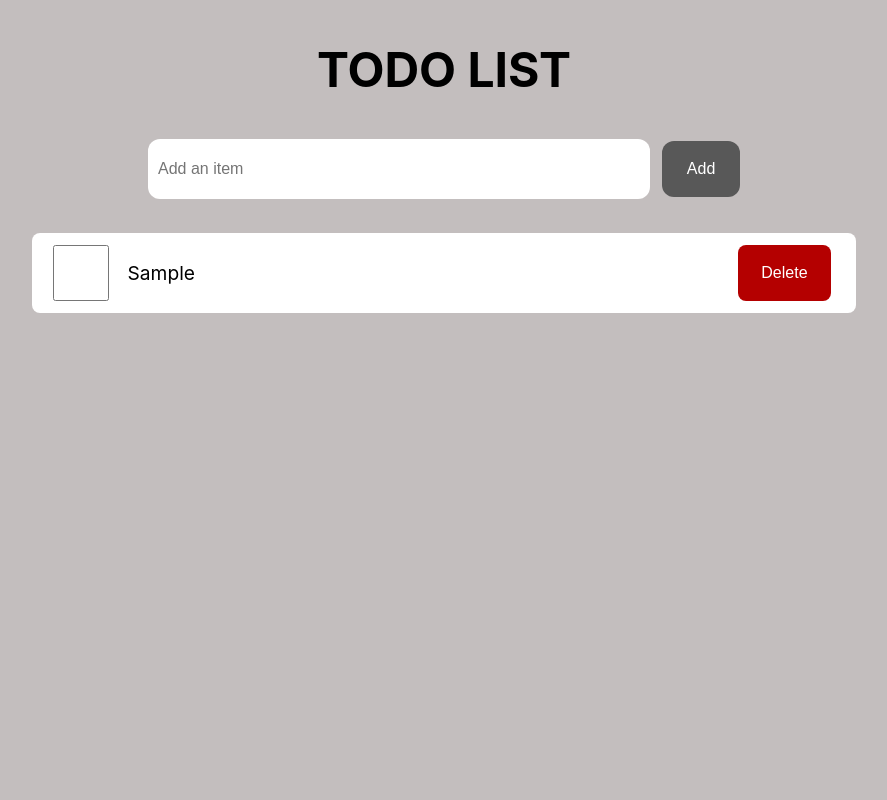
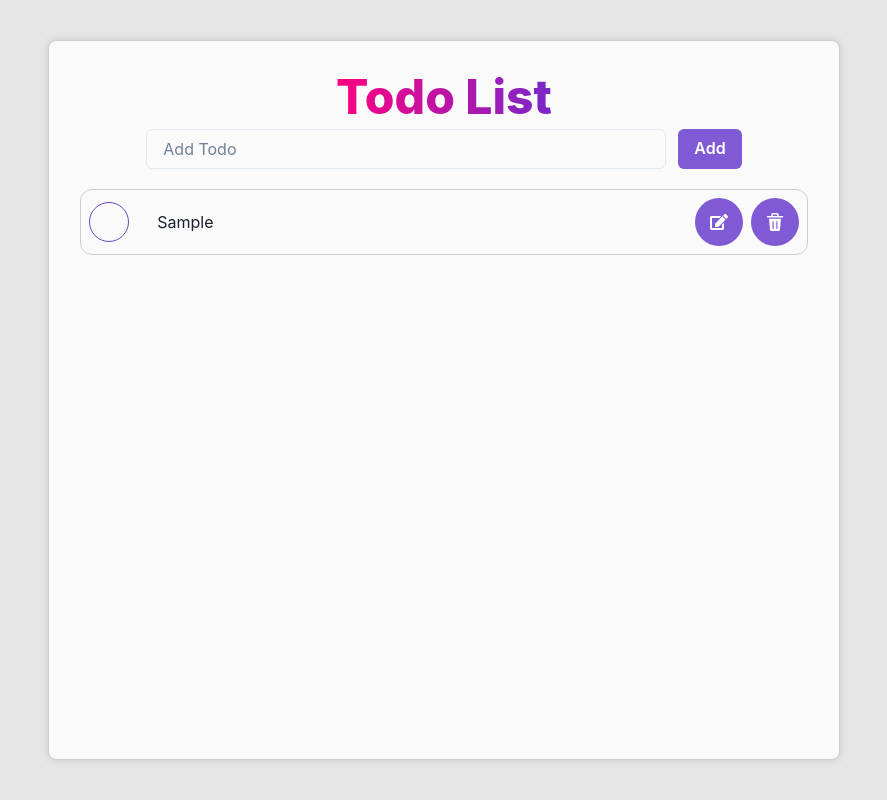
Before and after one commit to ahmadsultani/todo-redux, a React (Create React App) app: page / in a window 1280 px wide. Both pictures are taken after typing "Sample" into the empty fields and a click on the button "Add". Shown: the whole page, without its empty margins (196-1083 px from the left). Built offline with nearby package versions, Linux system fonts and the light colour scheme.

Commit message:
migrate to Chakra UI

```diff
--- a/package.json
+++ b/package.json
@@ -4,6 +4,10 @@
   "private": true,
   "homepage": "https://github.com/ahmadsultani/todo-redux.git",
   "dependencies": {
+    "@chakra-ui/icons": "^2.0.2",
+    "@chakra-ui/react": "^2.2.1",
+    "@emotion/react": "^11.9.3",
+    "@emotion/styled": "^11.9.3",
     "@reduxjs/toolkit": "^1.8.3",
     "@testing-library/jest-dom": "^5.14.1",
     "@testing-library/react": "^13.0.0",
@@ -14,8 +18,10 @@
     "@types/react-dom": "^18.0.0",
     "@types/react-redux": "^7.1.24",
     "@types/redux": "^3.6.0",
+    "framer-motion": "^6.4.3",
     "react": "^18.2.0",
     "react-dom": "^18.2.0",
+    "react-icons": "^4.4.0",
     "react-redux": "^8.0.2",
     "react-scripts": "5.0.1",
     "redux": "^4.2.0",
--- a/public/index.html
+++ b/public/index.html
@@ -2,7 +2,6 @@
 <html lang="en">
   <head>
     <meta charset="utf-8" />
-    <link rel="icon" href="%PUBLIC_URL%/favicon.ico" />
     <meta name="viewport" content="width=device-width, initial-scale=1" />
     <meta name="theme-color" content="#000000" />
     <meta
@@ -23,8 +22,10 @@
       Learn how to configure a non-root public URL by running `npm run build`.
     -->
     <title>React App</title>
+    <!-- create style -->
+
   </head>
-  <body>
+  <body style="background-color:rgb(230, 230, 230)">
     <noscript>You need to enable JavaScript to run this app.</noscript>
     <div id="root"></div>
     <!--
--- a/src/App.css
+++ /dev/null
@@ -1,13 +0,0 @@
-.App {
-  display: flex;
-  flex-direction: column;
-  align-items: center;
-  justify-content: center;
-}
-
-.title {
-  position: relative;
-  top: 5vh;
-  font-size: 3rem;
-  font-weight: bold;
-}
--- a/src/App.tsx
+++ b/src/App.tsx
@@ -1,15 +1,35 @@
 import TodoForm from './components/TodoForm';
 import TodoList from './components/TodoList';
 
-import './App.css';
+import { Heading, VStack } from '@chakra-ui/react'
 
 function App() {
   return (
-    <div className="App">
-      <span className="title">TODO LIST</span>
+    <VStack
+      position='relative'
+      top='5vh'
+      minH='90vh'
+      width='calc(40% + 35vh)'
+      align='center'
+      p={8}
+      borderWidth='1px'
+      borderColor='#ccc'
+      borderStyle='solid'
+      borderRadius={8}
+      boxShadow='0 0 8px rgba(0, 0, 0, .125)'
+      background='whiteAlpha.800'
+    >
+      <Heading
+        size="2xl"
+        textAlign="center"
+        fontWeight="extrabold"
+        bgGradient='linear(to-l, #7928CA, #FF0080)'
+        bgClip='text'
+      > Todo List
+      </Heading>
       <TodoForm />
       <TodoList />
-    </div>
+    </VStack>
   );
 }
 
--- a/src/components/TodoForm.css
+++ b/src/components/TodoForm.css
@@ -1,43 +1,6 @@
 form {
-  position: relative;
-  top: 10vh;
   display: flex;
-  width: calc(40vw + 10vh);
+  width: calc(30vw + 30vh);
   align-items: center;
   justify-content: center;
-  margin: 0 auto;
 }
-
-input {
-  flex: 1;
-  height: 7vh;
-  border: none;
-  border-radius: 12px;
-  background-color: white;
-  font-size: 1rem;
-  padding: 2px 10px;
-}
-
-input:focus {
-  outline: none;
-}
-
-.btn {
-  margin: 0 0 0 12px;
-  flex: 0.12;
-  height: 7vh;
-  border: none;
-  outline: none;
-  border-radius: 12px;
-  background-color: rgb(88, 88, 88);
-  color: white;
-  font-size: 1rem;
-  padding: 2px 10px;
-}
-
-.btn:hover {
-  background-color: rgb(255, 255, 255);
-  color: rgb(88, 88, 88);
-  box-shadow: 0 0 0 1px #585858;
-  transition: 0.3s;
-}
--- a/src/components/TodoForm.tsx
+++ b/src/components/TodoForm.tsx
@@ -1,9 +1,11 @@
 import { useState } from 'react';
 import { useDispatch } from 'react-redux';
 
+import { addTodo } from '../features/todoSlice';
+
+import { Button, Input } from '@chakra-ui/react';
+
 import './TodoForm.css';
-
-import { addTodo } from '../features/todoSlice';
 
 export default function TodoForm() {
   const [item, setItem] = useState('');
@@ -23,8 +25,23 @@ export default function TodoForm() {
 
   return (
     <form onSubmit={handleSubmit}>
-      <input type="text" placeholder='Add an item' value={item} onChange={handleChange} />
-      <button className="btn" type='submit'>Add</button>
-    </form>
+      <Input
+        id='text'
+        minH='40px'
+        w='calc(25vw + 25vh)'
+        h='fit-content'
+        placeholder='Add Todo'
+        focusBorderColor='purple.500'
+        value={item}
+        onChange={handleChange}
+      />
+      <Button
+        ml={3}
+        colorScheme='purple'
+        variant='solid'
+        size='md'
+        onClick={handleSubmit}
+      >Add</Button>
+  </form>
   );
 }
--- a/src/components/TodoItem.css
+++ /dev/null
@@ -1,45 +0,0 @@
-li {
-  background-color: #fff;
-  display: flex;
-  flex: 0.1;
-  height: fit-content;
-  width: calc(50vw + 20vh);
-  align-items: center;
-  justify-content: space-between;
-  padding: 12px;
-  border-radius: 8px;
-  margin: 10px 0;
-}
-
-.delete {
-  flex: 0.1;
-  background-color: rgb(180, 0, 0);
-  display: flex;
-  flex-direction: column;
-  justify-content: center;
-  align-items: center;
-  border-radius: 8px;
-  margin-right: 1vw;
-}
-
-.delete:hover {
-  color: rgb(180, 0, 0);
-  box-shadow: 0 0 0 1px rgb(180, 0, 0);
-}
-
-.todo-toggle {
-  flex: 0.1;
-  margin: 0;
-  cursor: pointer;
-}
-
-.todo-completed {
-  opacity: 0.3;
-}
-
-.todo-item {
-  flex: 0.8;
-  font-size: 1.2rem;
-  justify-content: left;
-  margin: 0 10px;
-}
--- a/src/components/TodoItem.tsx
+++ b/src/components/TodoItem.tsx
@@ -2,7 +2,9 @@ import { useDispatch, useSelector } from "react-redux";
 
 import { toggleTodo, removeTodo } from "../features/todoSlice";
 
-import './TodoItem.css';
+import { HStack, IconButton, Flex, Text } from '@chakra-ui/react';
+import { DeleteIcon } from '@chakra-ui/icons';
+import { FaEdit, FaCheck } from 'react-icons/fa';
 
 export default function TodoItem({index} : any){
   const dispatch = useDispatch();
@@ -17,11 +19,55 @@ export default function TodoItem({index} : any){
     dispatch(removeTodo(todo.id));
   }
 
+  function handleEdit() {
+    console.log('edit');
+
+  }
+
   return (
-    <li className={todo.completed? "todo-completed" : ""} key={todo.id}>
-      <input className="todo-toggle" type="checkbox" checked={todo.completed} onChange={handleCompleted} />
-      <div className="todo-item">{todo.title}</div>
-      <button className="btn delete" onClick={handleRemove}>Delete</button>
-    </li>
+    <Flex
+      opacity={todo.completed? '0.4' : 1}
+      w='calc(35vw + 35vh)'
+      h='fit-content'
+      direction='row'
+      align='center'
+      justify='space-between'
+      p={2}
+      borderWidth='1px'
+      borderRadius='12px'
+      borderColor='#ccc'
+      m={3}
+    >
+      <IconButton
+        aria-label='todo comleted'
+        colorScheme='purple'
+        variant={todo.completed? "solid" : "outline"}
+        icon={todo.completed && <FaCheck />}
+        isRound={true}
+        onClick={handleCompleted}
+      />
+      <Text
+        flex='0.9'
+        overflow='hidden'
+      >{todo.title}</Text>
+      <HStack>
+        <IconButton
+          size='lg'
+          colorScheme='purple'
+          aria-label='Edit Todo'
+          icon={<FaEdit />}
+          isRound={true}
+          onClick={handleEdit}
+        />
+        <IconButton
+          colorScheme='purple'
+          size='lg'
+          aria-label='Delete Todo'
+          icon={<DeleteIcon />}
+          isRound={true}
+          onClick={handleRemove}
+        />
+      </HStack>
+    </Flex>
   );
 }
--- a/src/components/TodoList.css
+++ /dev/null
@@ -1,9 +0,0 @@
-.TodoList {
-  position: relative;
-  top: 13vh;
-  display: flex;
-  flex-direction: column;
-  list-style: none;
-  padding: 0;
-  margin: 0;
-}
--- a/src/components/TodoList.tsx
+++ b/src/components/TodoList.tsx
@@ -2,18 +2,18 @@ import { useSelector } from 'react-redux';
 
 import TodoItem from './TodoItem';
 
-import './TodoList.css';
+import { List } from '@chakra-ui/react';
 
 function TodoList() {
   const todos = useSelector((state : any) => state.todos);
   let index : number = 0;
 
   return (
-    <ul className="TodoList">
+    <List>
       {todos.map((todo : any) => (
         <TodoItem key={todo.id} index={index++}/>
       ))}
-    </ul>
+    </List>
   )
 }
 
--- a/src/index.css
+++ b/src/index.css
@@ -1,11 +1,10 @@
-body {
+.body {
   margin: 0;
   font-family: -apple-system, BlinkMacSystemFont, 'Segoe UI', 'Roboto', 'Oxygen',
     'Ubuntu', 'Cantarell', 'Fira Sans', 'Droid Sans', 'Helvetica Neue',
     sans-serif;
   -webkit-font-smoothing: antialiased;
   -moz-osx-font-smoothing: grayscale;
-  background-color: rgb(195, 190, 190);
 }
 
 code {
--- a/src/index.tsx
+++ b/src/index.tsx
@@ -2,8 +2,9 @@ import React from 'react';
 import ReactDOM from 'react-dom/client';
 import './index.css';
 import App from './App';
+import { Provider } from 'react-redux';
+import { ChakraProvider, Center } from '@chakra-ui/react';
 import reportWebVitals from './reportWebVitals';
-import { Provider } from 'react-redux';
 import store from './store';
 
 const root = ReactDOM.createRoot(
@@ -13,7 +14,11 @@ const root = ReactDOM.createRoot(
 root.render(
   <React.StrictMode>
     <Provider store={store}>
-      <App />
+      <ChakraProvider>
+        <Center background='none'>
+          <App />
+        </Center>
+      </ChakraProvider>
     </Provider>
   </React.StrictMode>
 );
```
Also changed, not shown: 1 other file (tests, documents, lock files or other folders).
